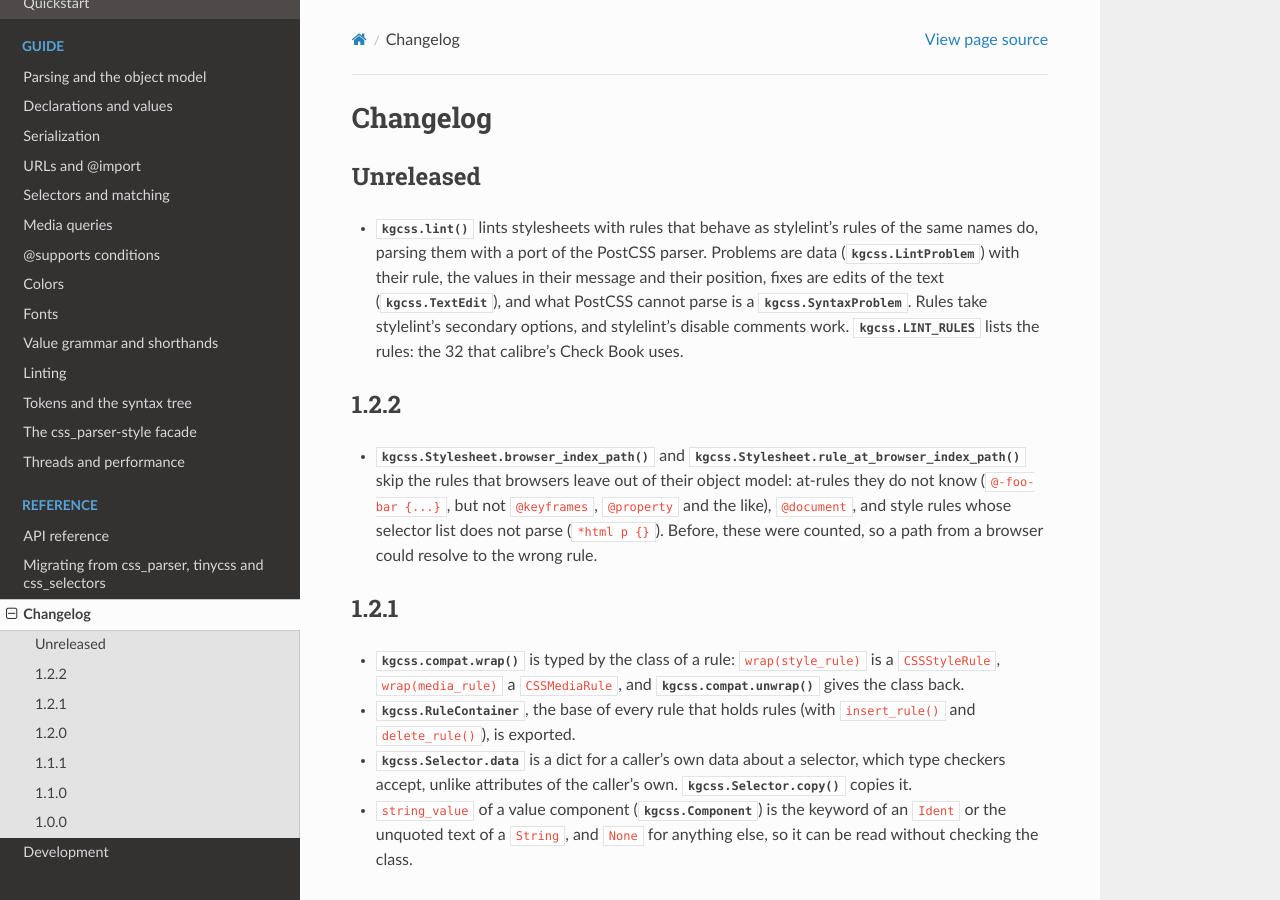
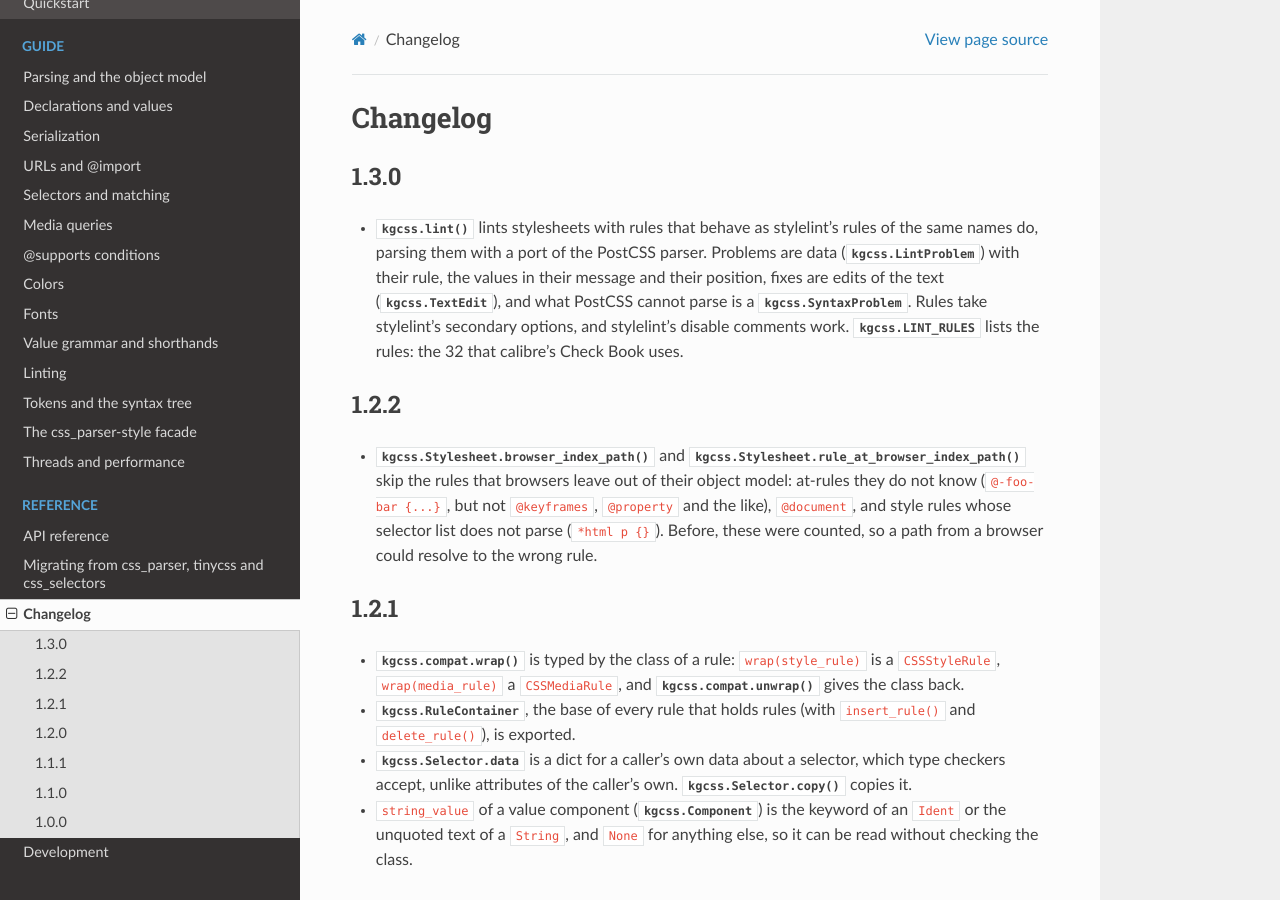
Before and after one commit to kovidgoyal/kgcss, a Sphinx documentation site: the page built from docs/changelog.rst, in a window 1280 px wide and 900 px high. Built offline with Sphinx 7.4.7 and the Read the Docs theme 3.1.0, drawn with Linux system fonts in a browser that asks for light colours.

Commit message:
Version 1.3.0

```diff
--- a/docs/changelog.rst
+++ b/docs/changelog.rst
@@ -1,8 +1,8 @@
 Changelog
 =========
 
-Unreleased
-----------
+1.3.0
+-----
 
 - :func:`kgcss.lint` lints stylesheets with rules that behave as stylelint's
   rules of the same names do, parsing them with a port of the PostCSS parser.
--- a/src/kgcss/_version.py
+++ b/src/kgcss/_version.py
@@ -1,3 +1,3 @@
 # License: BSD-3-Clause Copyright: 2026, Kovid Goyal <kovid at kovidgoyal.net>
 
-__version__ = '1.2.2'
+__version__ = '1.3.0'
```
